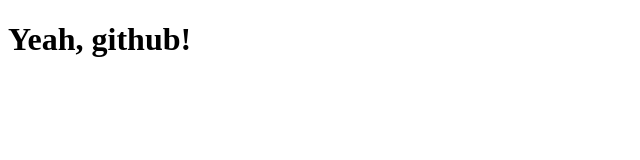
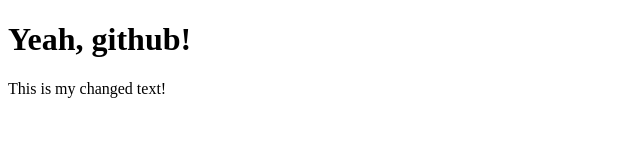
Before and after one commit to beutnagel/my_first_github, a plain HTML site: page index.html in a window 1280 px wide. Shown: the whole page, without its empty margins (0-640 px from the left). Drawn offline with Linux system fonts and the light colour scheme.

Commit message:
Tilføjet mere tekst

```diff
--- a/index.html
+++ b/index.html
@@ -8,5 +8,6 @@
 </head>
 <body>
     <h1>Yeah, github!</h1>
+    <p>This is my changed text!</p>
 </body>
 </html>
```
